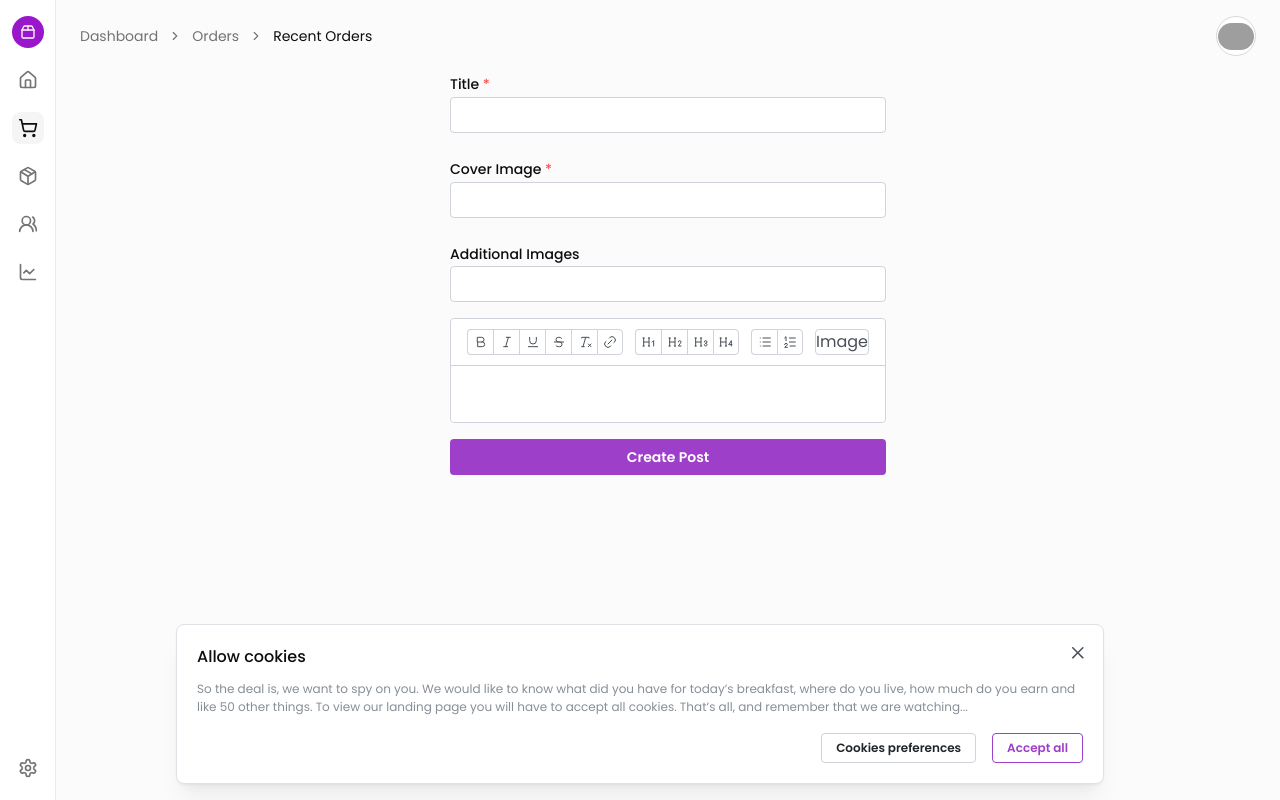
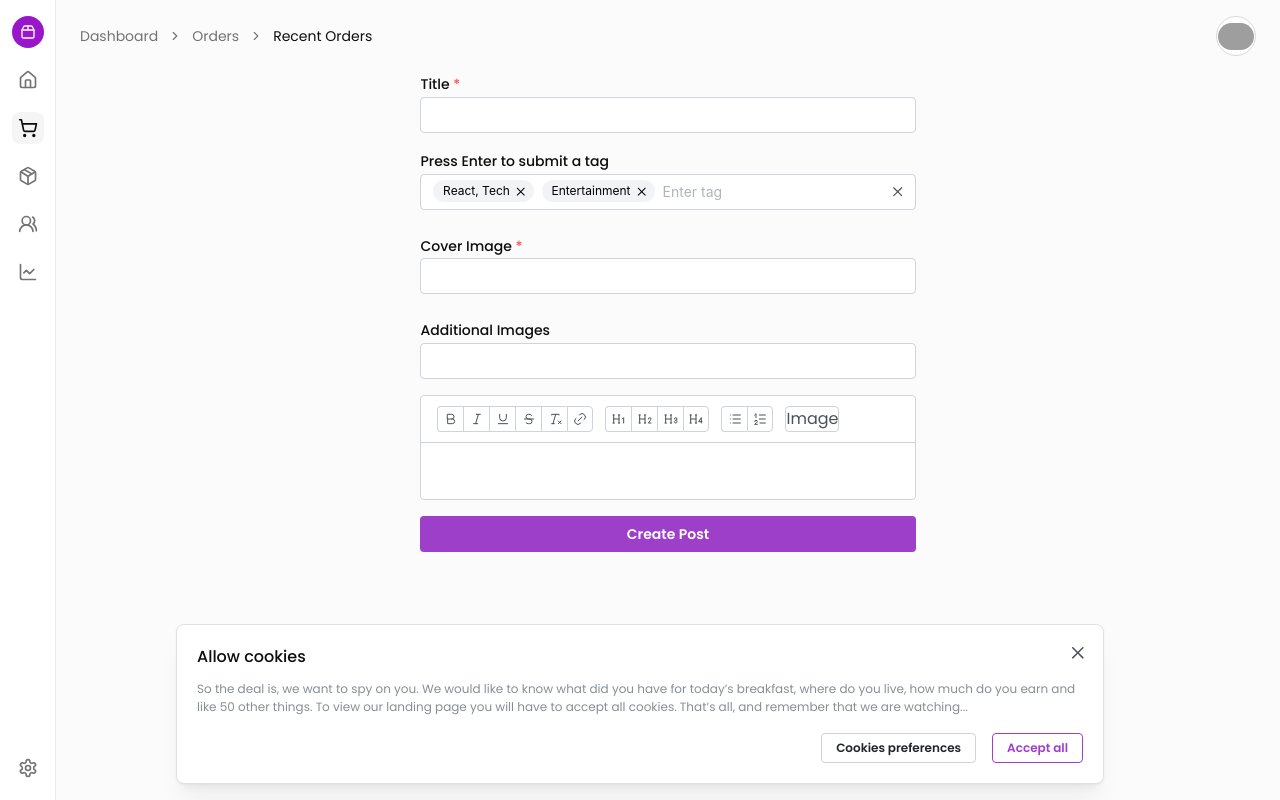
Before and after one commit to ndukachukz/media-platform, a Next.js app: page /posts/create in a window 1280 px wide. Built offline with nearby package versions, Linux system fonts and the light colour scheme; no server answers; sample sign-in values are in the browser's storage; grey boxes are pictures that could not be loaded.

Commit message:
chore: added tags input to create post

```diff
--- a/src/app/(root)/(dashboard)/posts/create/page.tsx
+++ b/src/app/(root)/(dashboard)/posts/create/page.tsx
@@ -1,6 +1,13 @@
 "use client";
 import { useState } from "react";
-import { TextInput, Button, FileInput, Stack, Container } from "@mantine/core";
+import {
+  TextInput,
+  Button,
+  FileInput,
+  Stack,
+  Container,
+  TagsInput,
+} from "@mantine/core";
 import RichTextEditorComponent from "@/components/shared/rich-text-editor";
 import { useRouter } from "next/navigation";
 import { useForm } from "react-hook-form";
@@ -73,6 +80,22 @@ export default function CreatePost() {
               )}
             />
             <FormField
+              name="tags"
+              render={({ field }) => (
+                <FormItem>
+                  <FormControl>
+                    <TagsInput
+                      label="Press Enter to submit a tag"
+                      placeholder="Enter tag"
+                      defaultValue={["React, Tech", "Entertainment"]}
+                      clearable
+                    />
+                  </FormControl>
+                  <FormMessage />
+                </FormItem>
+              )}
+            />
+            <FormField
               name="cover_image"
               render={({ field }) => (
                 <FormItem>
```
